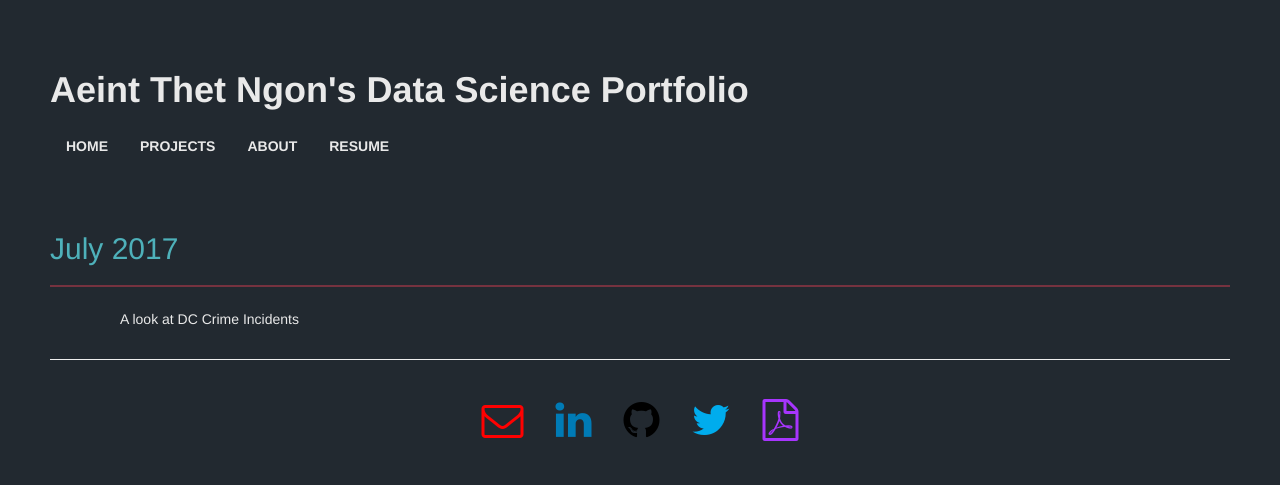
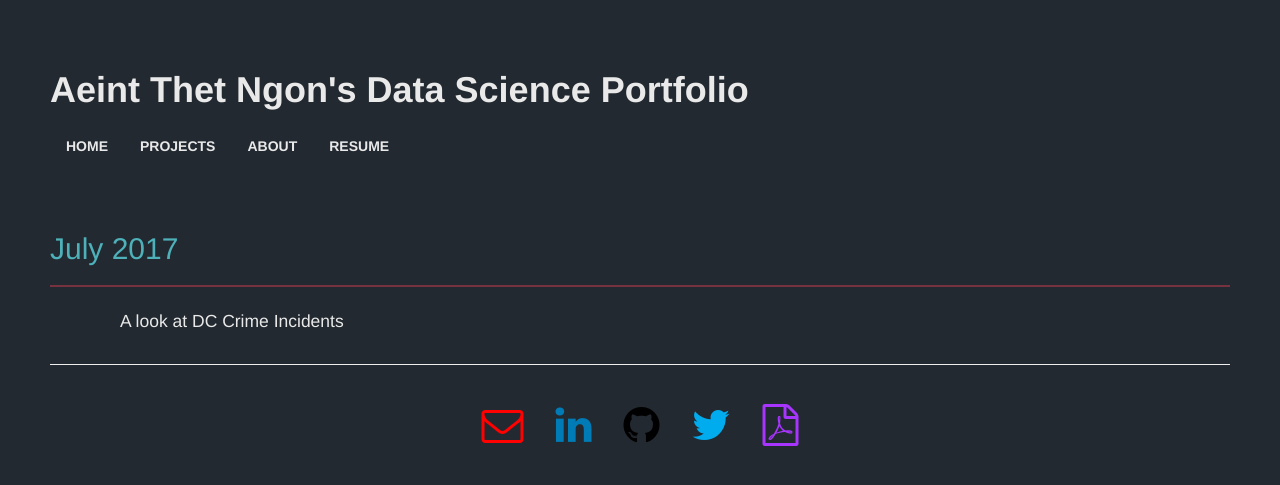
Before and after one commit to aeintngon/old-webpage, a Jekyll site: the page built from projects.html, in a window 1280 px wide. Shown: the top 485 px of the page. Built offline with Jekyll 4.4.1, drawn with Linux system fonts in a browser that asks for light colours; nearby versions of some CDN libraries.

Commit message:
project title

```diff
--- a/CSS/styles.css
+++ b/CSS/styles.css
@@ -77,6 +77,13 @@ li a:hover {
 	color:#E9E9E9;
 }
 
+.project-title {
+	text-align:left;
+	padding:10px 70px 10px 70px;
+	color:#E9E9E9;
+	font-size:125%;
+}
+
 .footer {
 	text-align: center;
 	padding: 3px 0;
--- a/projects.html
+++ b/projects.html
@@ -4,5 +4,5 @@ layout: default
 
 	<h2>July 2017</h2>
 	<hr id='top-line'>
-	<p class="content"><a href="./DCCrimeData.html">A look at DC Crime Incidents</a>
+	<p class="project-title"><a href="./DCCrimeData.html">A look at DC Crime Incidents</a>
 	</p>
```
